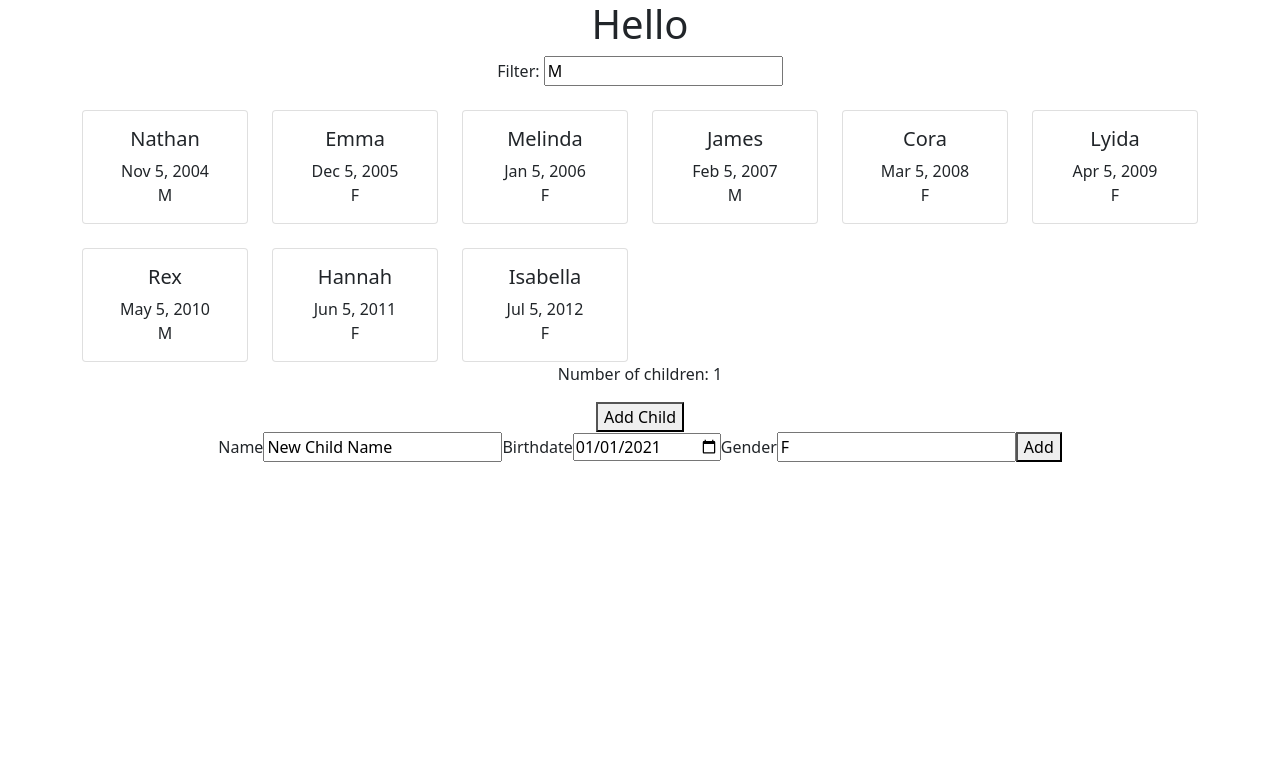
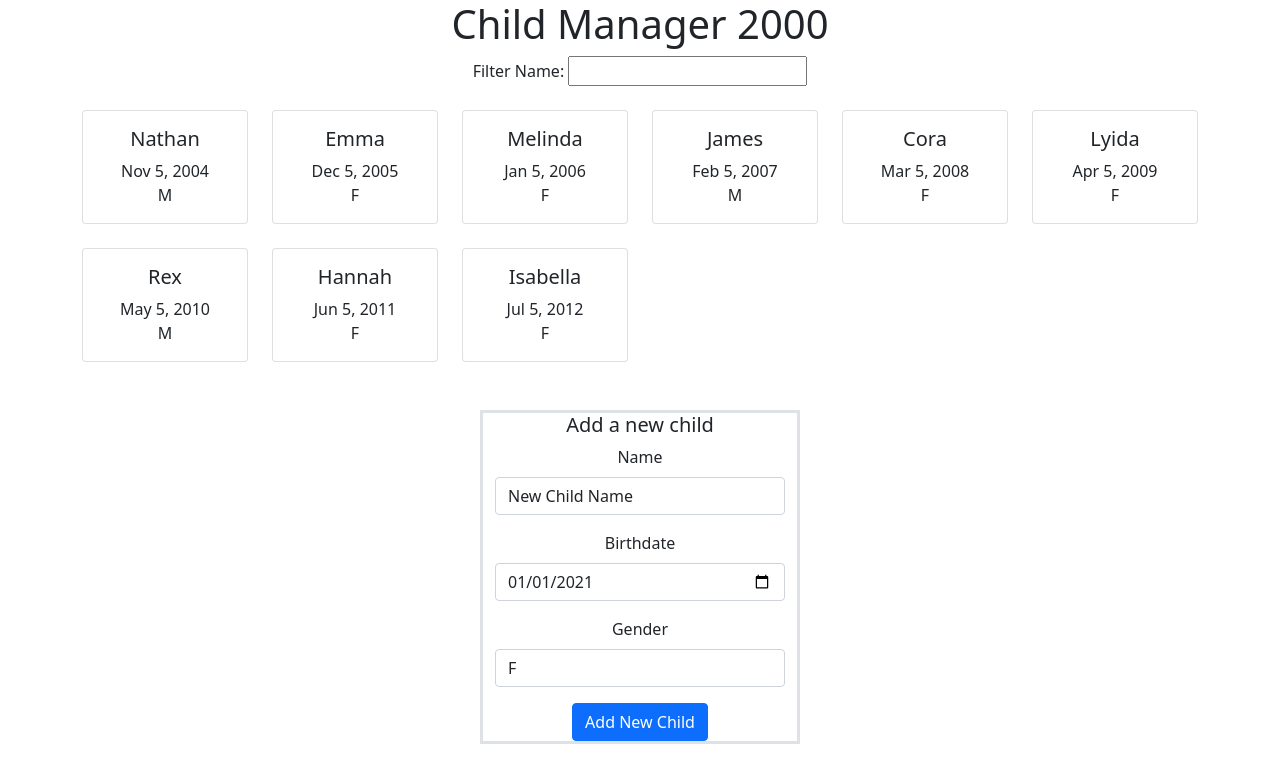
Before and after one commit to snow-jallen/react_playground1, a React (Create React App) app: page / in a window 1280 px wide. Shown: the top 782 px of the page. Built offline with nearby package versions, Linux system fonts and the light colour scheme.

Commit message:
Remove unused components, make greeter take a string

```diff
--- a/src/App.js
+++ b/src/App.js
@@ -4,11 +4,10 @@ import {Greeter} from './components/Greeter'
 import {Family} from './components/Family'
 import {children} from './children'
 
-
 function App() {
   return (
     <div className="App">
-        <Greeter />
+      <Greeter text="Child Manager 2000" />
       <Family children={children} />
     </div>
   );
--- a/src/components/AddChild.js
+++ b/src/components/AddChild.js
@@ -1,6 +1,6 @@
-import React, {useState} from "react";
+import React, { useState } from "react";
 
-const AddChild = ({childUpdated}) => {
+const AddChild = ({ childUpdated }) => {
 
   const [enteredData, setEnteredData] = useState({
     name: 'New Child Name',
@@ -8,9 +8,9 @@ const AddChild = ({childUpdated}) => {
     gender: 'F'
   });
 
-  const nameChangeHandler = (event) => setEnteredData((prevState) => ({...prevState, name: event.target.value}));
-  const birthdateChangeHandler = (event) => setEnteredData((prevState) => ({...prevState, birthdate: Date.parse(event.target.value)}));
-  const genderChangeHandler = (event) => setEnteredData(prevState => ({...prevState, gender: event.target.value}));
+  const nameChangeHandler = (event) => setEnteredData((prevState) => ({ ...prevState, name: event.target.value }));
+  const birthdateChangeHandler = (event) => setEnteredData((prevState) => ({ ...prevState, birthdate: Date.parse(event.target.value) }));
+  const genderChangeHandler = (event) => setEnteredData(prevState => ({ ...prevState, gender: event.target.value }));
 
   const submitHandler = (event) => {
     event.preventDefault();
@@ -22,17 +22,23 @@ const AddChild = ({childUpdated}) => {
     })
   }
 
-  return (<div>
-    <form onSubmit={submitHandler}>
-      <label htmlFor='name'>Name</label>
-      <input id='name' type='text' onChange={nameChangeHandler} value={enteredData.name} />
-      <label htmlFor='birthdate'>Birthdate</label>
-      <input id='birthdate' type='date' onChange={birthdateChangeHandler} value={enteredData.birthdate} />
-      <label htmlFor='gender'>Gender</label>
-      <input id='gender' type='text' onChange={genderChangeHandler} value={enteredData.gender} />
-      <button type='submit'>Add</button>
-    </form>
-  </div>);
+  return (
+    <form className="border border-3 mt-5 container col-3" onSubmit={submitHandler}>
+      <h5 className="">Add a new child</h5>
+      <div className="mb-3">
+        <label className="form-label" htmlFor='name'>Name</label>
+        <input className="form-control" id='name' type='text' onChange={nameChangeHandler} value={enteredData.name} />
+      </div>
+      <div className="mb-3">
+        <label className="form-label" htmlFor='birthdate'>Birthdate</label>
+        <input className="form-control" id='birthdate' type='date' onChange={birthdateChangeHandler} value={enteredData.birthdate} />
+      </div>
+      <div className="mb-3">
+        <label className="form-label" htmlFor='gender'>Gender</label>
+        <input className="form-control" id='gender' type='text' onChange={genderChangeHandler} value={enteredData.gender} />
+      </div>
+      <button className="btn btn-primary" type='submit'>Add New Child</button>
+    </form>);
 }
 
-export {AddChild}
+export { AddChild }
--- a/src/components/ChildCounter.js
+++ /dev/null
@@ -1,10 +0,0 @@
-import React from "react";
-export function ChildCounter({
-  childCount,
-  incrementChildHandler
-}) {
-  return <div>
-    <p>Number of children: {childCount}</p>
-    <button onClick={incrementChildHandler}>Add Child</button>
-  </div>;
-}
--- a/src/components/ChildFilter.js
+++ b/src/components/ChildFilter.js
@@ -10,7 +10,7 @@ const ChildFilter = ({filterChanged, initialFilterValue}) => {
 
     return (
     <div>
-        Filter: <input type='text' onChange={changeHandler} value={filterValue} />
+        Filter Name: <input type='text' onChange={changeHandler} value={filterValue} />
     </div>);
 }
 
--- /dev/null
+++ b/src/components/ChildList.js
@@ -0,0 +1,17 @@
+import {Child} from './Child'
+
+const ChildList = ({children}) => {
+
+    if (children.length === 0)
+        return <div>No matches found.</div>;
+
+    return (
+        <div className="container">
+            <div className="row">
+                {children.map((c) => <Child child={c} key={c.id} />)}
+            </div>
+        </div>
+    );
+}
+
+export { ChildList }
--- a/src/components/Family.js
+++ b/src/components/Family.js
@@ -1,53 +1,38 @@
-import { ChildCounter } from './ChildCounter';
 import { AddChild } from './AddChild';
 import { useState } from 'react'
-import { Child } from './Child'
+import { ChildList } from './ChildList'
 import { ChildFilter } from './ChildFilter'
 
 const Family = ({ children }) => {
-    const [childCount, setChildCount] = useState(1);
-    const [childFilter, setChildFilter] = useState('M');
+    const [filterText, setFilterText] = useState('');
     const [savedChildren, setSavedChildren] = useState(children);
     const [filteredChildren, setFilteredChildren] = useState(savedChildren);
-
-    const incrementChildHandler = () => {
-        setChildCount(childCount + 1);
-        console.log(`updating childCount from ${childCount}`)
-    }
 
     const childUpdatedHandler = (newChild) => {
         console.log('Adding new child')
         console.log(newChild);
         setSavedChildren((currentChildren) => [...currentChildren, newChild])
-        filterChangedHandler(childFilter);
+        filterChangedHandler(filterText);
     }
 
-    const filterChangedHandler = (filterValue) => {
-        console.log(`User trying to set filter to ${filterValue}`)
-        setChildFilter(filterValue);
-        if (filterValue.length === 0) {
+    const filterChangedHandler = (newFilterText) => {
+        console.log(`User trying to set filter to ${newFilterText}`)
+        setFilterText(newFilterText);
+        if (newFilterText.length === 0) {
             setFilteredChildren(savedChildren)
         } else {
-            setFilteredChildren(savedChildren.filter(c => c.gender.toLocaleLowerCase().indexOf(filterValue.toLocaleLowerCase()) !== -1))
+            setFilteredChildren(savedChildren.filter(c =>
+                c.name.toLocaleLowerCase().indexOf(newFilterText.toLocaleLowerCase()) !== -1)
+            )
         }
-    }
-
-    let displayedChildren = <div>No matches found for filter {childFilter}</div>;
-    if (filteredChildren.length !== 0) {
-        displayedChildren = filteredChildren.map((c) => <Child child={c} key={c.id} />)
     }
 
     return (
         <div>
-            <ChildFilter filterChanged={filterChangedHandler} initialFilterValue={childFilter} />
+            <ChildFilter filterChanged={filterChangedHandler} initialFilterValue={filterText} />
 
-            <div className="container">
-                <div className="row">
-                    {displayedChildren}
-                </div>
-            </div>
+            <ChildList children={filteredChildren} />
 
-            <ChildCounter childCount={childCount} incrementChildHandler={incrementChildHandler} />
             <AddChild childUpdated={childUpdatedHandler} />
         </div>
     );
--- a/src/components/Greeter.js
+++ b/src/components/Greeter.js
@@ -1,7 +1,7 @@
 import React from 'react'
-const Greeter = () => {
+const Greeter = ({text}) => {
     return (
-        <h1>Hello</h1>
+        <h1>{text ?? "Default Greeter Value"}</h1>
     );
 }
 
```
